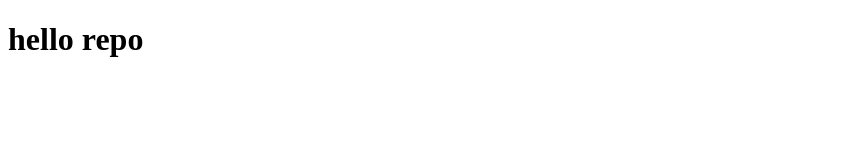
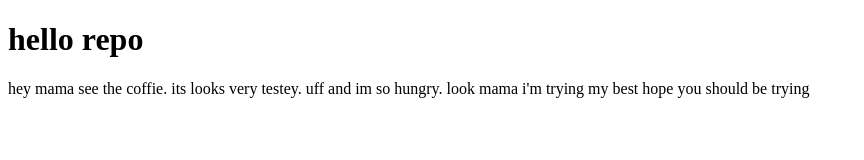
Before and after one commit to Najmul2003/kitty-repo, a plain HTML site: page index.html in a window 1280 px wide. Shown: the whole page, without its empty margins (0-864 px from the left). Drawn offline with Linux system fonts and the light colour scheme.

Commit message:
hey buddy

```diff
--- a/index.html
+++ b/index.html
@@ -5,8 +5,10 @@
     <meta http-equiv="X-UA-Compatible" content="IE=edge">
     <meta name="viewport" content="width=device-width, initial-scale=1.0">
     <title>Alex projects</title>
+    <link rel="stylesheet" href="">
 </head>
 <body>
     <h1>hello repo</h1>
+    <p>hey mama see the coffie. its looks very testey. uff and im so hungry. look mama i'm trying my best hope you should be trying</p>
 </body>
 </html>
--- /dev/null
+++ b/style.css
@@ -0,0 +1,7 @@
+h1{
+    color: blue;
+}
+p{
+    background-color:green ;
+    font-size: x-large;
+}
```
